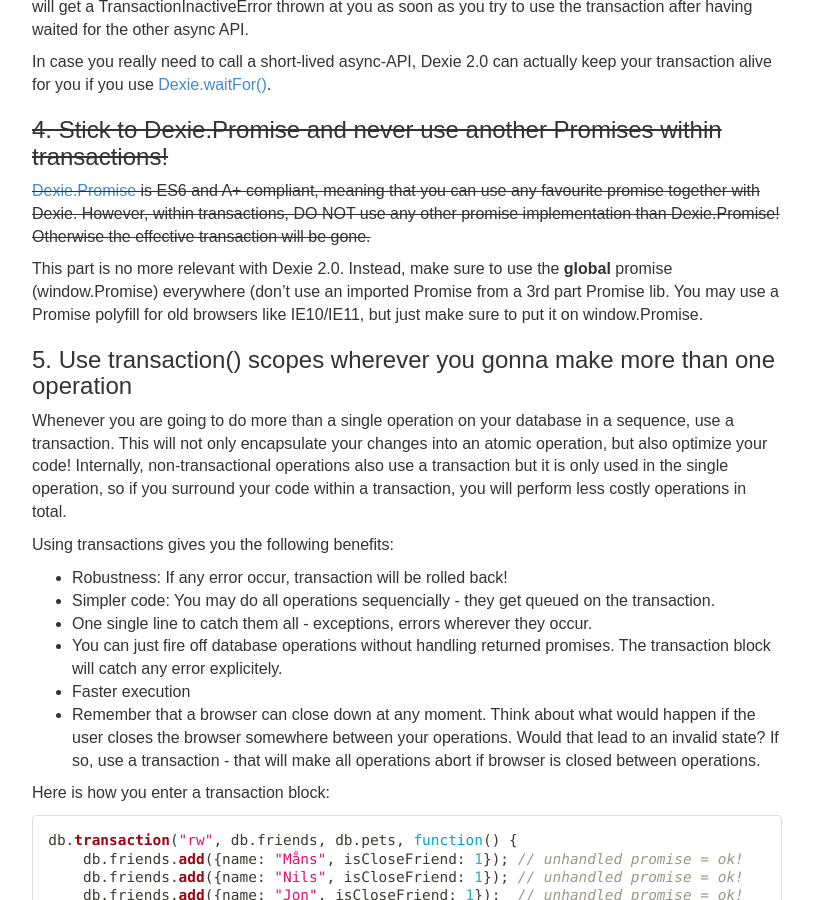
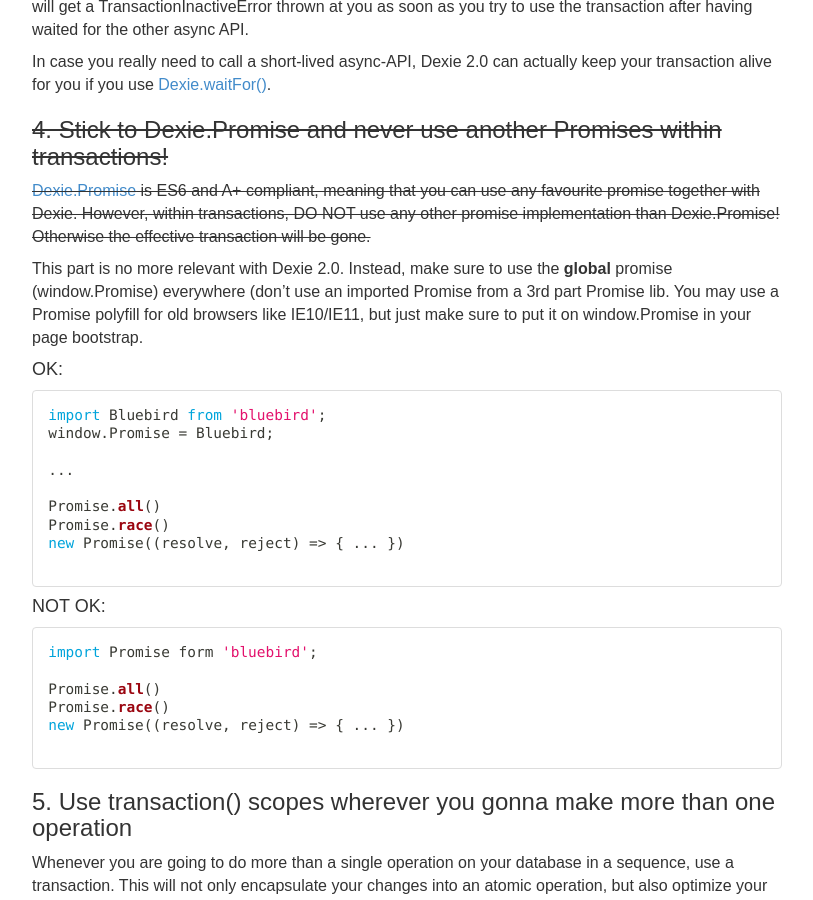
Before and after one commit to dexie/dexie-website, a Jekyll site: the page built from docs/Tutorial/Best-Practices.md, in a window 1280 px wide and 900 px high, scrolled down 2990 px. Shown: the whole window, without its empty margins (38-851 px from the left). Built offline with Jekyll 4.4.1, drawn with Linux system fonts in a browser that asks for light colours.

Commit message:
Update Best-Practices.md

````diff
--- a/docs/Tutorial/Best-Practices.md
+++ b/docs/Tutorial/Best-Practices.md
@@ -148,7 +148,30 @@
 
 ~~[Dexie.Promise](/docs/Promise/Promise) is ES6 and A+ compliant, meaning that you can use any favourite promise together with Dexie. However, within transactions, DO NOT use any other promise implementation than Dexie.Promise! Otherwise the effective transaction will be gone.~~
 
-This part is no more relevant with Dexie 2.0. Instead, make sure to use the **global** promise (window.Promise) everywhere (don't use an imported Promise from a 3rd part Promise lib. You may use a Promise polyfill for old browsers like IE10/IE11, but just make sure to put it on window.Promise.
+This part is no more relevant with Dexie 2.0. Instead, make sure to use the **global** promise (window.Promise) everywhere (don't use an imported Promise from a 3rd part Promise lib. You may use a Promise polyfill for old browsers like IE10/IE11, but just make sure to put it on window.Promise in your page bootstrap.
+
+#### OK:
+```javascript
+import Bluebird from 'bluebird';
+window.Promise = Bluebird;
+
+...
+
+Promise.all()
+Promise.race()
+new Promise((resolve, reject) => { ... })
+
+```
+
+#### NOT OK:
+```javascript
+import Promise form 'bluebird';
+
+Promise.all()
+Promise.race()
+new Promise((resolve, reject) => { ... })
+
+```
 
 ### 5. Use transaction() scopes wherever you gonna make more than one operation
 Whenever you are going to do more than a single operation on your database in a sequence, use a transaction. This will not only encapsulate your changes into an atomic operation, but also optimize your code! Internally, non-transactional operations also use a transaction but it is only used in the single operation, so if you surround your code within a transaction, you will perform less costly operations in total.
````
